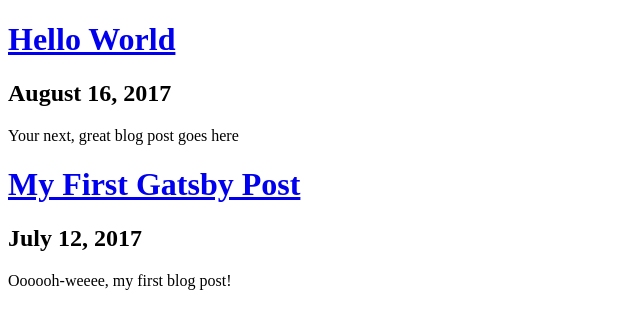
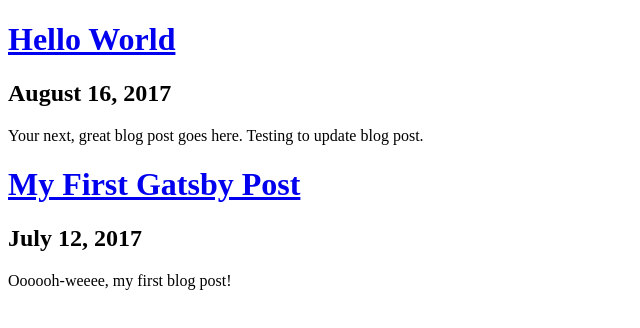
Before and after one commit to daon/daon.github.io, a Gatsby site: page / in a window 1280 px wide. Shown: the whole page, without its empty margins (0-640 px from the left). Built offline with nearby package versions, Linux system fonts and the light colour scheme; Gatsby itself is replaced by a stand-in of ours.

Commit message:
update hello-world

```diff
--- a/src/pages/2017-08-16-hello-world/index.md
+++ b/src/pages/2017-08-16-hello-world/index.md
@@ -5,4 +5,6 @@
 tags: []
 ---
 
-Your next, great blog post goes here
+Your next, great blog post goes here.
+
+Testing to update blog post.
```
